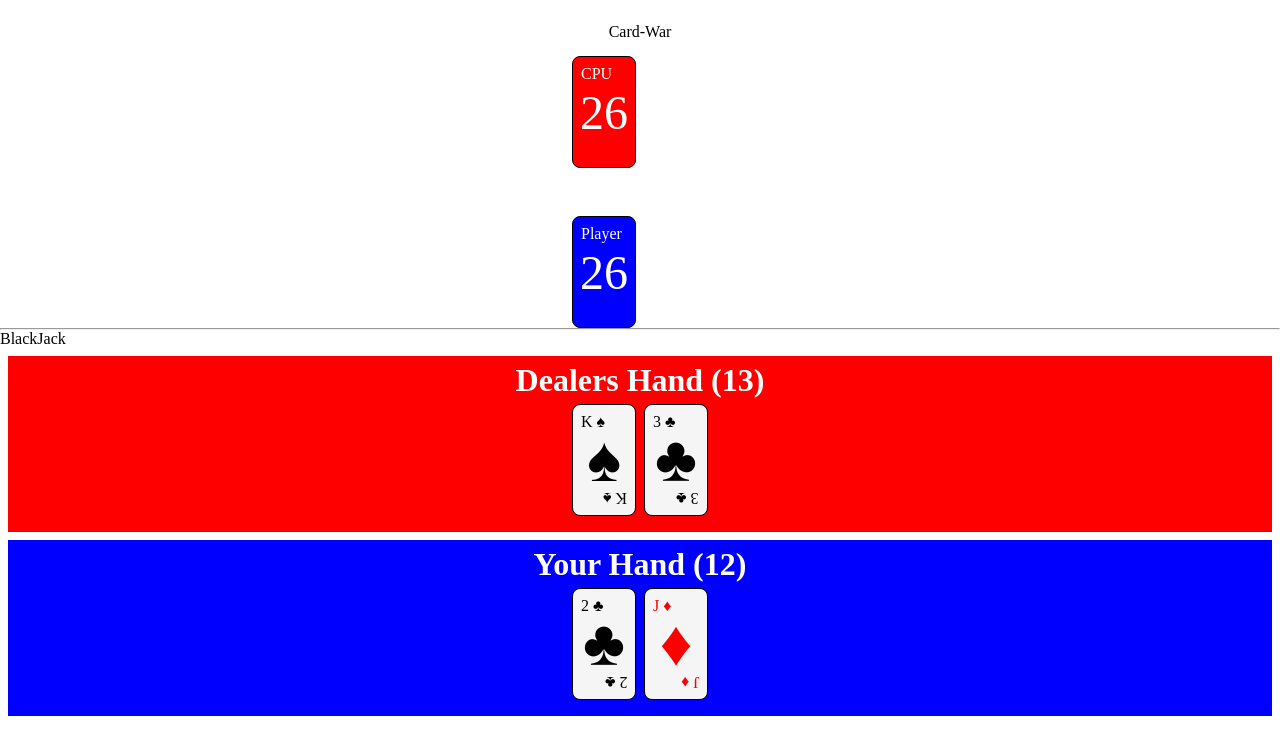
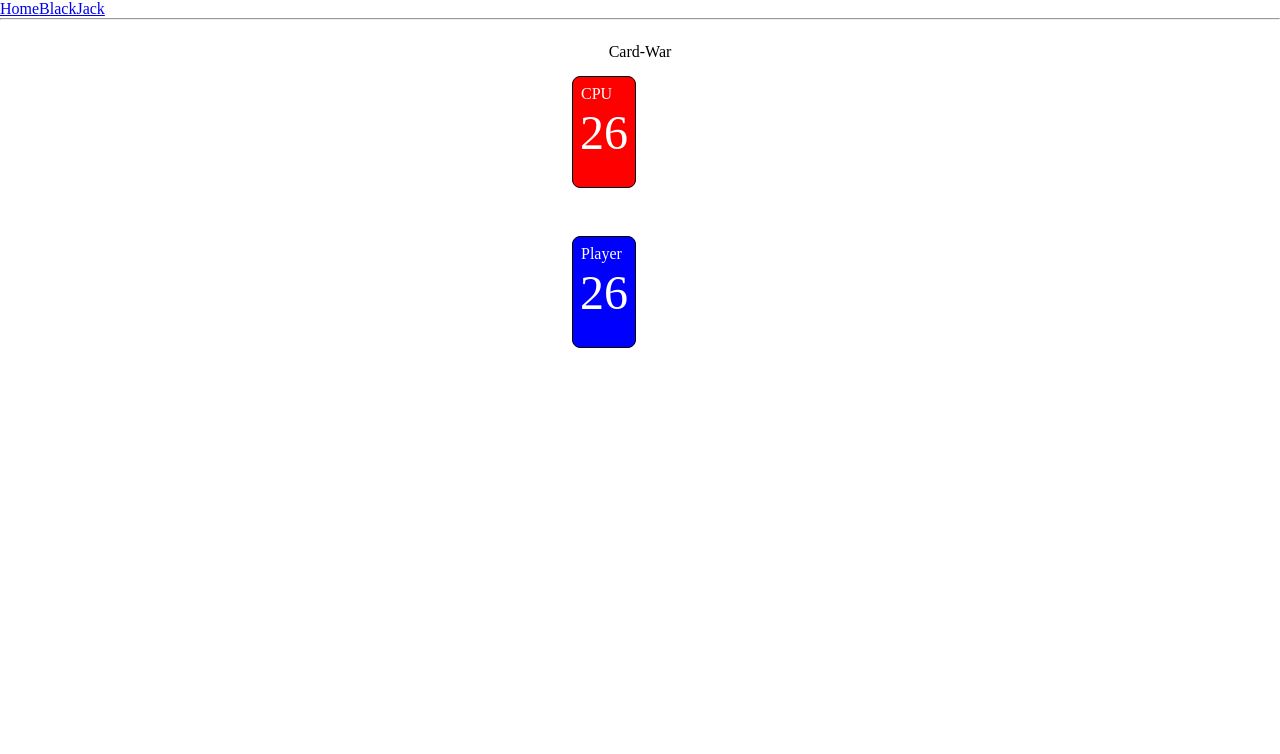
Before and after one commit to rerlache/react-card-games, a React (Vite) app: page /cardwar in a window 1280 px wide. Shown: the top 754 px of the page. Built offline with nearby package versions, Linux system fonts and the light colour scheme.

Commit message:
implemented Navigation

```diff
--- a/index.html
+++ b/index.html
@@ -4,11 +4,14 @@
     <meta charset="UTF-8" />
     <meta name="viewport" content="width=device-width, initial-scale=1.0" />
     <title>React Card Games</title>
-    <link rel="stylesheet" href="./src/features/cardWar/styles/style.css" />
-    <link rel="stylesheet" href="./src/features/blackJack/styles/style.css" />
-    <script type="module" src="/src/features/cardWar/components/cardWar.jsx" defer></script>
+    <script
+      type="module"
+      src="/src/features/cardWar/components/cardWar.jsx"
+      defer
+    ></script>
   </head>
   <body>
+    <div id="root"></div>
     <div id="cardWar">
       <div class="CWheader">Card-War</div>
       <div class="CWcomputer-deck CWdeck" data-value="CPU"></div>
@@ -17,8 +20,6 @@
       <div class="CWplayer-deck CWdeck" data-value="Player"></div>
       <div class="CWplayer-card-slot CWcard-slot"></div>
     </div>
-    <hr />
-    <div id="root"></div>
     <script type="module" src="/src/main.jsx"></script>
   </body>
 </html>
--- a/package.json
+++ b/package.json
@@ -10,7 +10,8 @@
   },
   "dependencies": {
     "react": "^18.2.0",
-    "react-dom": "^18.2.0"
+    "react-dom": "^18.2.0",
+    "react-router-dom": "^6.10.0"
   },
   "devDependencies": {
     "@types/react": "^18.0.28",
--- /dev/null
+++ b/src/components/Navigation.jsx
@@ -0,0 +1,26 @@
+import {
+    BrowserRouter as Router,
+    Route,
+    Routes,
+    NavLink,
+  } from "react-router-dom";
+import BlackJack from "../features/blackJack/components/blackJack";
+
+function Navigation() {
+  return (
+    <>
+      <Router>
+        <div className="nav-container">
+          <NavLink to="/" className='nav-item'>Home</NavLink>
+          <NavLink to="/blackjack" className='nav-item'>BlackJack</NavLink>
+        </div>
+        <Routes>
+            <Route exact path="/" />
+            <Route exact path="/blackjack" element={<BlackJack />} />
+        </Routes>
+      </Router>
+    </>
+  );
+}
+
+export default Navigation;
--- a/src/features/blackJack/components/blackJack.jsx
+++ b/src/features/blackJack/components/blackJack.jsx
@@ -1,6 +1,7 @@
 import React, { useEffect, useState } from "react";
 import Deck from "../../../components/deck";
 import Hand from "./hand";
+import '../styles/style.css'
 
 const GAMESTATE = {
   bet: "bet",
@@ -172,11 +173,15 @@ const BlackJack = () => {
     });
     setScore(total);
   };
+  // TODO: implement buttons
   return (
     <>
       <div className="header">BlackJack</div>
       <Hand title={`Dealers Hand (${dealerScore})`} cards={dealerCards} player='dealer' />
       <Hand title={`Your Hand (${playerScore})`} cards={playerCards} player='player' />
+      <button>Get Card</button>
+      <button>Stay</button>
+      <button>Again</button>
     </>
   );
 };
--- a/src/features/blackJack/components/card.jsx
+++ b/src/features/blackJack/components/card.jsx
@@ -11,10 +11,10 @@ const Card = ({ value, suit, hidden }) => {
 
   const getCard = () => {
     if (hidden) {
-      return <div className="BJhiddenCard" />;
+      return <div className="hiddenCard" />;
     } else {
       return (
-        <div className={`BJcard ${getColor()}`} data-value={`${value} ${suit}`}>
+        <div className={`card ${getColor()}`} data-value={`${value} ${suit}`}>
           {suit}
         </div>
       );
--- a/src/features/blackJack/components/hand.jsx
+++ b/src/features/blackJack/components/hand.jsx
@@ -4,13 +4,13 @@ import Card from "./card";
 const Hand = ({ title, cards, player }) => {
   const getTitle = () => {
     if (cards.length > 0) {
-      return <h1 className="BJtitle">{title}</h1>;
+      return <h1 className="title">{title}</h1>;
     }
   };
   return (
-    <div className={`BJhandContainer ${player}`}>
+    <div className={`handContainer ${player}`}>
       {getTitle()}
-      <div className="BJcardContainer">
+      <div className="cardContainer">
         {cards.map((card, index) => {
           return (
             <Card
--- a/src/features/blackJack/styles/style.css
+++ b/src/features/blackJack/styles/style.css
@@ -9,14 +9,14 @@
   -webkit-font-smoothing: antialiased;
   -moz-osx-font-smoothing: grayscale;
 }
-.BJtext,
-.BJheader {
+.text,
+.header {
   display: flex;
   justify-content: center;
   align-items: center;
 }
 
-.BJhandContainer {
+.handContainer {
   color: black;
   display: grid;
   align-items: center;
@@ -34,18 +34,18 @@
   background-color: blue;
 }
 
-.BJcardContainer {
+.cardContainer {
   display: flex;
   justify-content: center;
   flex-wrap: wrap;
 }
 
-.BJtitle {
+.title {
   text-align: center;
   color: white;
 }
 
-.BJcard {
+.card {
   background-color: whitesmoke;
   position: relative;
   height: 7rem;
@@ -58,24 +58,24 @@
   font-size: 4rem;
   margin: .25rem
 }
-.BJcard::after,
-.BJcard::before {
+.card::after,
+.card::before {
   position: absolute;
   content: attr(data-value);
   font-size: 1rem;
 }
-.BJcard::before {
+.card::before {
   top: 0.5rem;
   left: 0.5rem;
 }
 
-.BJcard::after {
+.card::after {
   bottom: 0.5rem;
   right: 0.5rem;
   transform: rotate(180deg);
 }
 
-.BJhiddenCard {
+.hiddenCard {
   width: 110px;
   height: 250px;
   margin: 10px;
--- a/src/features/cardWar/components/cardWar.jsx
+++ b/src/features/cardWar/components/cardWar.jsx
@@ -1,4 +1,5 @@
 import Deck from "../../../components/deck";
+import '../styles/style.css'
 
 const CARD_VALUE_MAP = {
   2: 2,
--- a/src/features/cardWar/pages/index.html
+++ b/src/features/cardWar/pages/index.html
@@ -6,7 +6,7 @@
     <meta http-equiv="X-UA-Compatible" content="ie=edge" />
     <title>Card War</title>
     <link rel="stylesheet" href="../../assets/styles/cardWar.css" />
-    <script src="cardWar.jsx" type="module"></script>
+    <script src="../components/cardWar.jsx" type="module"></script>
   </head>
   <body>
     <div class="CWcomputer-deck CWdeck"></div>
--- a/src/main.jsx
+++ b/src/main.jsx
@@ -2,7 +2,11 @@ import React from 'react'
 import ReactDOM from 'react-dom/client'
 import './assets/styles/index.css'
 import BlackJack from './features/blackJack/components/blackJack'
+import Navigation from './components/Navigation'
 
 ReactDOM.createRoot(document.getElementById('root')).render(
-    <BlackJack />
+  <>
+  <Navigation />
+  <hr />
+  </>
 )
```
Also changed, not shown: 1 other file (tests, documents, lock files or other folders).
